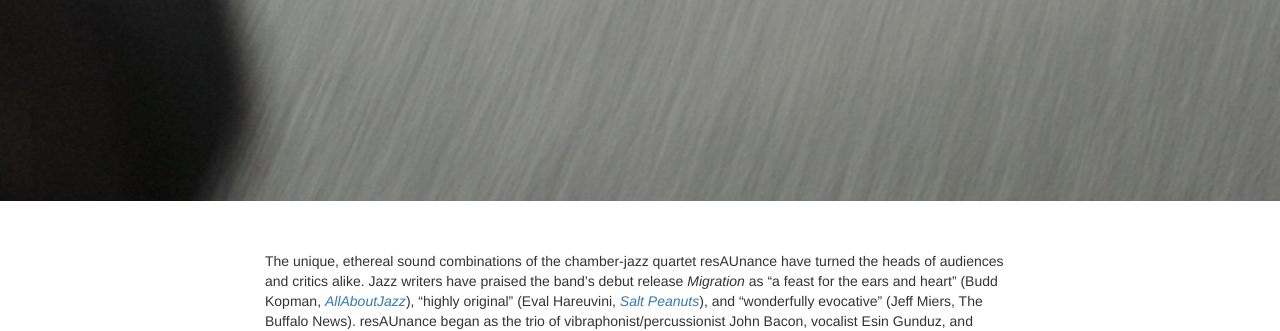
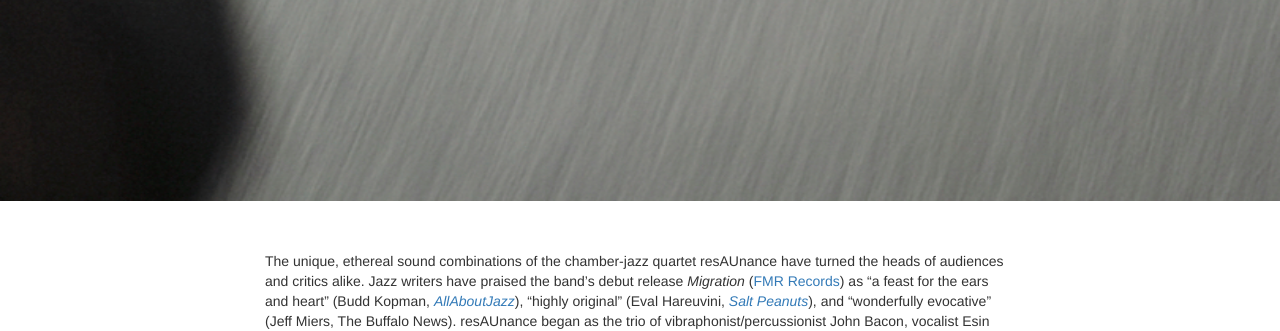
Before and after one commit to mgraymcn/resaunance, a plain HTML site: page index.html in a window 1280 px wide. Shown: the part 621-952 px from the top of the page. Drawn offline with nearby package versions, Linux system fonts and the light colour scheme.

Commit message:
Add "FMR Records" and link in bio

```diff
--- a/index.html
+++ b/index.html
@@ -136,7 +136,7 @@
             <div class="container">
                 <div class="row">
                     <div class="col-md-8 col-md-offset-2">
-The unique, ethereal sound combinations of the chamber-jazz quartet resAUnance have turned the heads of audiences and critics alike. Jazz writers have praised the band’s debut release <em>Migration</em> as “a feast for the ears and heart” (Budd Kopman,
+The unique, ethereal sound combinations of the chamber-jazz quartet resAUnance have turned the heads of audiences and critics alike. Jazz writers have praised the band’s debut release <em>Migration</em> (<a href="http://www.fmr-records.com/">FMR Records</a>) as “a feast for the ears and heart” (Budd Kopman,
 			    <a href="https://www.allaboutjazz.com/migration-resaunance-fmr-records-review-by-budd-kopman.php"><em>AllAboutJazz</em></a>),
 			    “highly original” (Eval Hareuvini, <a href="http://salt-peanuts.eu/record/resaunance/"><em>Salt Peanuts</em></a>),
 			    and “wonderfully evocative” (Jeff Miers, The Buffalo News). resAUnance began as the trio of vibraphonist/percussionist John Bacon,
```
